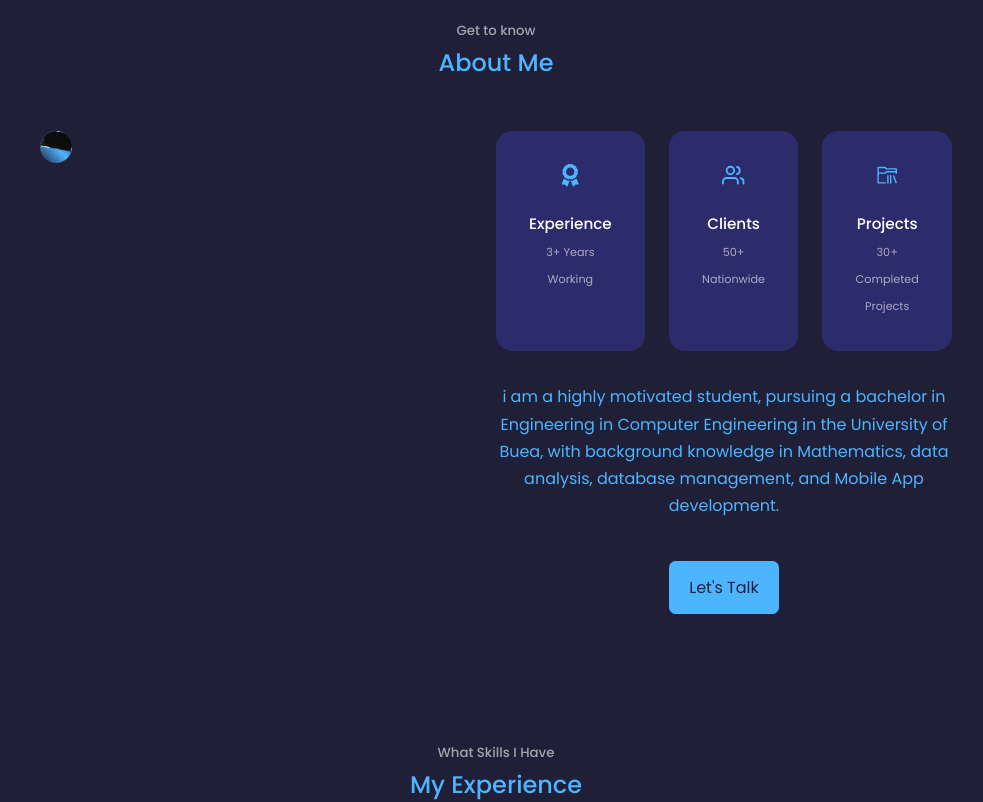
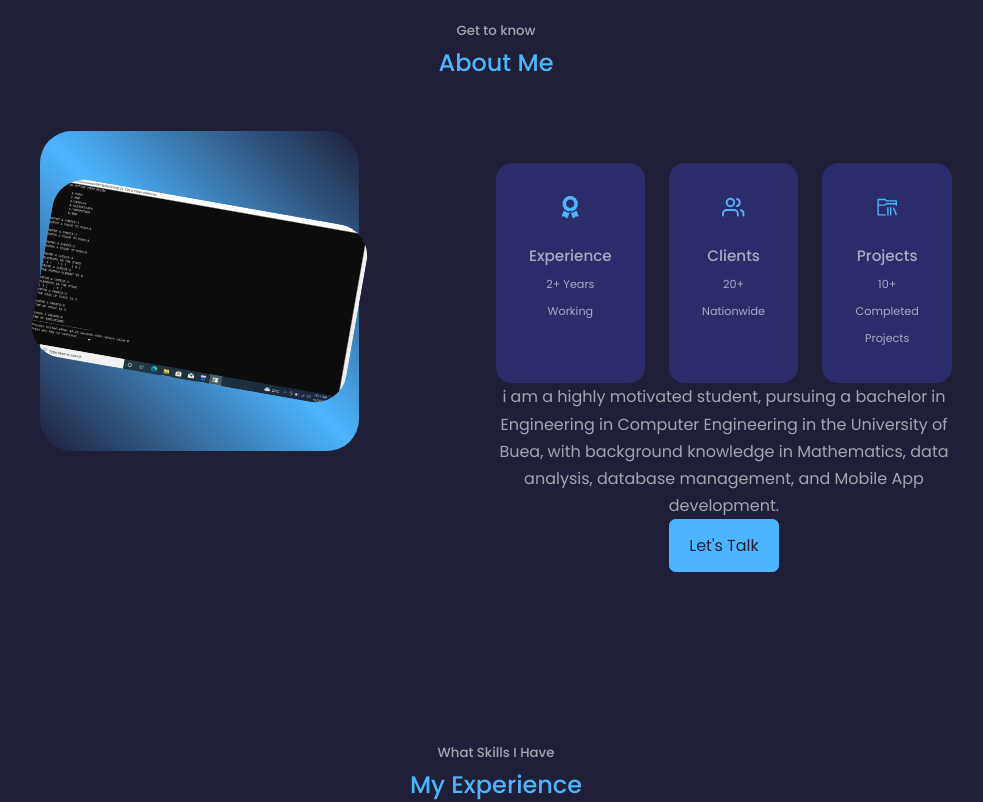
Before and after one commit to teresb/Myportfolio, a React (Create React App) app: page / in a window 1280 px wide. Shown: the part 940-1742 px from the top of the page, without its empty margins (144-1127 px from the left). Built offline with nearby package versions, Linux system fonts and the light colour scheme.

Commit message:
fixed about component

```diff
--- a/src/components/About/About.css
+++ b/src/components/About/About.css
@@ -1,11 +1,11 @@
-.about__container {
+.about__container{
     display: grid;
-    grid-template-columns: 35% 50%;
+    grid-template-columns: 35% 50% ;
     gap: 15%;
 }
 
-.about__me {
-    width: 10%;
+.about__me{
+    width: 100%;
     aspect-ratio: 1/1;
     border-radius: 2rem;
     background: linear-gradient(
@@ -15,24 +15,20 @@
         transparent
     );
     display: grid;
-    grid-template-columns: 1fr, 1fr;
-    gap: 2rem;
+    place-items: center;
+
+
 }
 
-
-.about__me-image {
-    border-radius: 2rem;
-    aspect-ratio: 1/1;
+.about__me-image{
+    border-radius: 2rem ;
     overflow: hidden;
     transform: rotate(10deg);
     transition: var(--transition);
-    padding-left: 0rem;
-    padding-right: 0rem;
-
 }
 
-.about__me-image:hover {
-    transform: rotate(0deg);
+.about__me-image:hover{
+    transform: rotate(0);
 }
 
 .about__cards {
@@ -50,68 +46,78 @@
     transition: var(--transition);
 }
 
-.about__card:hover {
+.about__card:hover{
     background: transparent;
     border-color: var(--color-primary-variant);
     cursor: default;
 }
 
-.about__icon {
+.about__icon{
     color: var(--color-primary);
     font-size: 1.4rem;
     margin-bottom: 1rem;
 }
 
-.about__card h5 {
+.about__card h5{
     font-size: 0.95rem;
+
+}
+
+.card{
+    display: grid;
+    grid-template-columns: repeat(3);
+    gap: 1.5rem;
 }
 
 .about__card small {
     font-size: 0.7rem;
     color: var(--color-light);
+
 }
 
-.about__content p {
+.about__content{
     margin: 2rem 0 2.6rem;
     color: var(--color-light);
 }
 
-/*############# MEDIA QUERIES (MEDIUM DEVICES) ########### */
-@media  screen and (max-width: 1024px) {
-    .about__container {
+.text{
+    padding: 25px 25px 25px 0px;
+}
+
+/* MEDIA QUERIES (MEDIUM DEVICES) */
+@media screen and(max-width:1024px) {
+    .about__container{
         grid-template-columns: 1fr;
         gap: 0;
     }
-
-    .about__me {
+    .about__me{
         width: 50%;
         margin: 2rem auto 4rem;
     }
-
-    .about__content p {
+    .about__content p{
         margin: 1rem 0 1.5rem;
     }
 }
-
-/*############# MEDIA QUERIES (SMALL DEVICES) ########### */
-@media  screen and (max-width: 600px) {
-    .about__me {
+/* MEDIA QUERIES (SMALL DEVICES) */
+@media screen and(max-width:600px) {
+    .about__me{
         width: 65%;
-        margin: 0 auto 3rem;
+        margin: 0 auto 3 rem;
     }
 
-    .about__cards {
+    .about__cards{
         grid-template-columns: 1fr 1fr;
         gap: 1rem;
+        display: flex;
+        flex-direction: column;
     }
 
     .about__content {
         text-align: center;
     }
 
-    .about__content p {
+    .about__content p{
         margin: 1.5rem 0;
-        padding-left: 10rem;
-        padding-right: 3rem;
     }
+
 }
--- a/src/components/About/About.jsx
+++ b/src/components/About/About.jsx
@@ -25,19 +25,19 @@ const About = () => {
             <article className='about__card'>
               <FaAward className='about__icon'/>
               <h5>Experience</h5>
-              <small>3+ Years Working</small>
+              <small>2+ Years Working</small>
             </article>
 
             <article className='about__card'>
               <FiUsers className='about__icon'/>
               <h5>Clients</h5>
-              <small>50+ Nationwide</small>
+              <small>20+ Nationwide</small>
             </article>
 
             <article className='about__card'>
               <VscFolderLibrary className='about__icon'/>
               <h5>Projects</h5>
-              <small>30+ Completed Projects</small>
+              <small>10+ Completed Projects</small>
             </article>
           </div>
           <p>
--- a/src/components/Portfolio/Portfolio.jsx
+++ b/src/components/Portfolio/Portfolio.jsx
@@ -4,8 +4,6 @@ import IMG1 from '../../assets/portfolio1.jpg'
 import IMG2 from '../../assets/portfolio2.jpg'
 import IMG3 from '../../assets/portfolio3.jpg'
 import IMG4 from '../../assets/portfolio4.jpg'
-import IMG5 from '../../assets/portfolio5.png'
-import IMG6 from '../../assets/portfolio6.jpg'
 
 const data = [
   {
@@ -33,20 +31,6 @@ const data = [
     id: 4,
     image: IMG4,
     title: 'Maintaining tasks and tracking progress',
-    github: 'https://github.com',
-    demo: 'https://dribbble.com/Alien_pixels'
-  },
-  {
-    id: 5,
-    image: IMG5,
-    title: 'Charts template & infographics in Figma',
-    github: 'https://github.com',
-    demo: 'https://dribbble.com/Alien_pixels'
-  },
-  {
-    id: 6,
-    image: IMG6,
-    title: 'Charts template & infographics in Figma ',
     github: 'https://github.com',
     demo: 'https://dribbble.com/Alien_pixels'
   },
```
